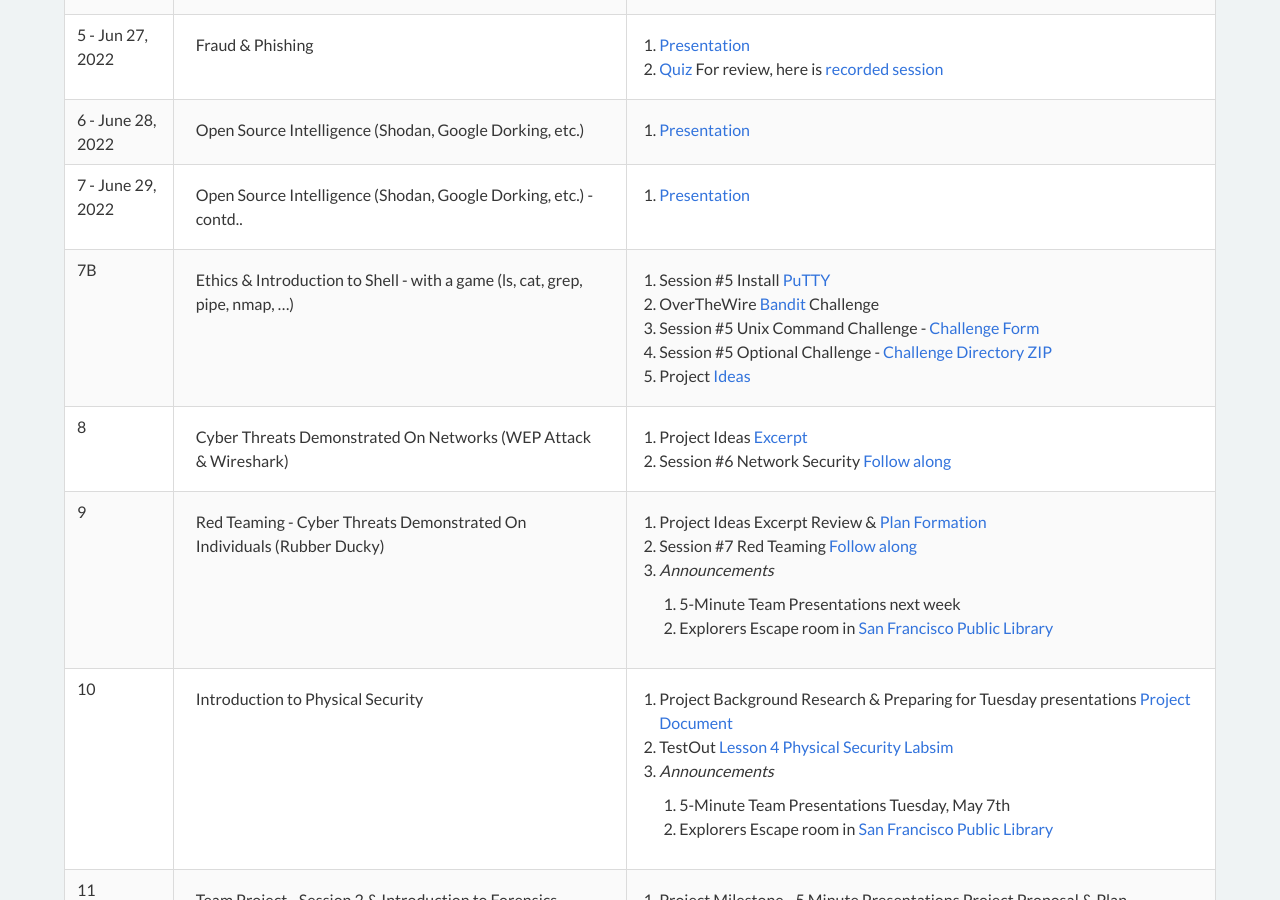
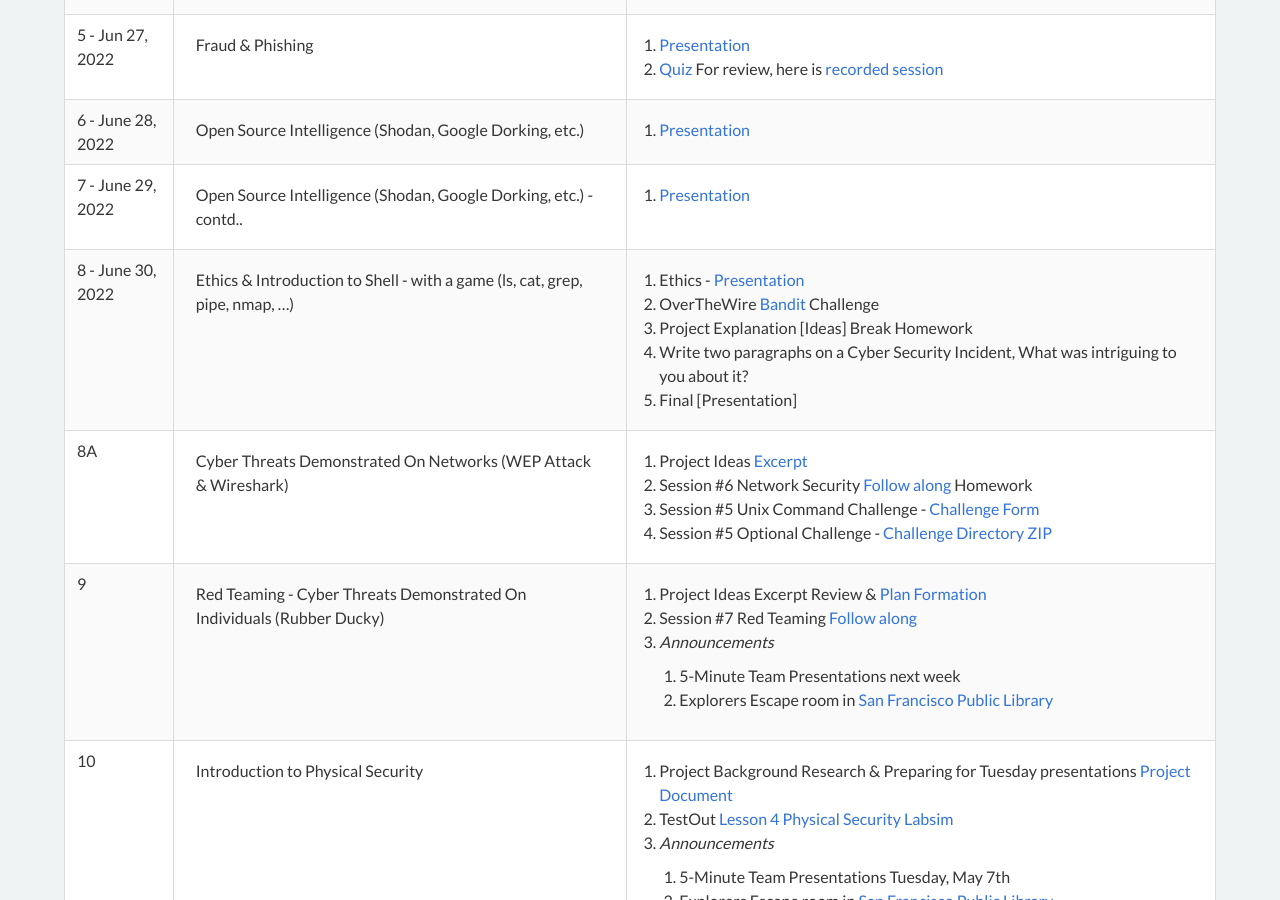
Before and after one commit to cyberdefendersprogram/www-homepage, a Jekyll site: the page built from pages/programs/cyberexplorers-ncat.md, in a window 1280 px wide and 900 px high, scrolled down 1645 px. Built offline with Jekyll 4.4.1, drawn with Linux system fonts in a browser that asks for light colours; nearby versions of some CDN libraries.

Commit message:
Update cyber-explorers-ncat.yml

```diff
--- a/_data/cyber-explorers-ncat.yml
+++ b/_data/cyber-explorers-ncat.yml
@@ -40,20 +40,24 @@
   notes: |
     1. [Presentation](https://docs.google.com/presentation/d/1W_9jh0Qc5b4rM5sE85ZtLmmy-UiHCNdXp9w8bn01fVs/edit?usp=sharing)
 
-- session: 7B
+- session: 8 - June 30, 2022
   desc: Ethics & Introduction to Shell - with a game (ls, cat, grep, pipe, nmap, …)
   notes: |
-    1. Session #5  Install [PuTTY](https://www.putty.org/)
+    1. Ethics - [Presentation](https://docs.google.com/presentation/d/11RTcKKKa9bzFiU9jnMs_9pj2cEfKyAamlVMRTx0bq8c/edit?usp=sharing)
     2. OverTheWire [Bandit](http://overthewire.org/wargames/bandit/bandit0.html) Challenge
-    3. Session #5 Unix Command Challenge - [Challenge Form](https://forms.gle/mdNsK3RvqnmzD7yU7)
-    4. Session #5 Optional Challenge - [Challenge Directory ZIP](http://bit.ly/cmd-challenge)
-    5. Project [Ideas](http://bit.ly/explorerideas2019)
+    3. Project Explanation [Ideas]
+    Break Homework
+    1. Write two paragraphs on a Cyber Security Incident, What was intriguing to you about it?
+    2. Final [Presentation]
 
-- session: 8
+- session: 8A
   desc: Cyber Threats Demonstrated On Networks (WEP Attack & Wireshark)
   notes: |
     1. Project Ideas [Excerpt](http://bit.ly/explorerprojectexcerpt2019)
     2. Session #6 Network Security [Follow along](http://bit.ly/explorersession6)
+    Homework
+    3. Session #5 Unix Command Challenge - [Challenge Form](https://forms.gle/mdNsK3RvqnmzD7yU7)
+    4. Session #5 Optional Challenge - [Challenge Directory ZIP](http://bit.ly/cmd-challenge)
 
 - session: 9
   desc: Red Teaming - Cyber Threats Demonstrated On Individuals (Rubber Ducky)
```
